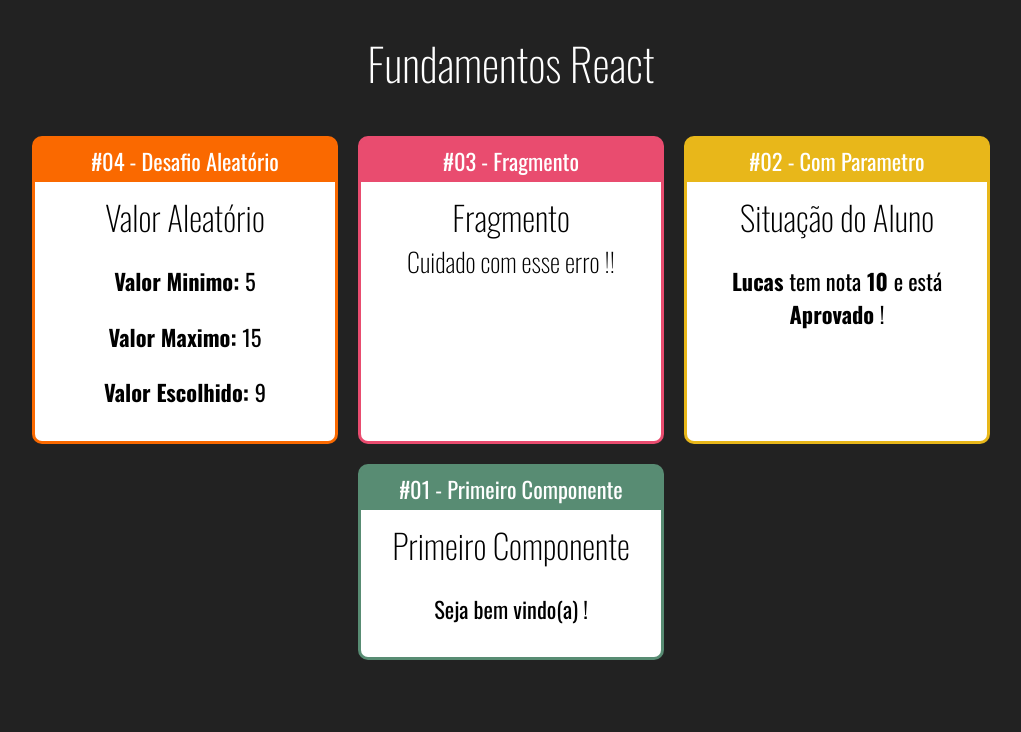
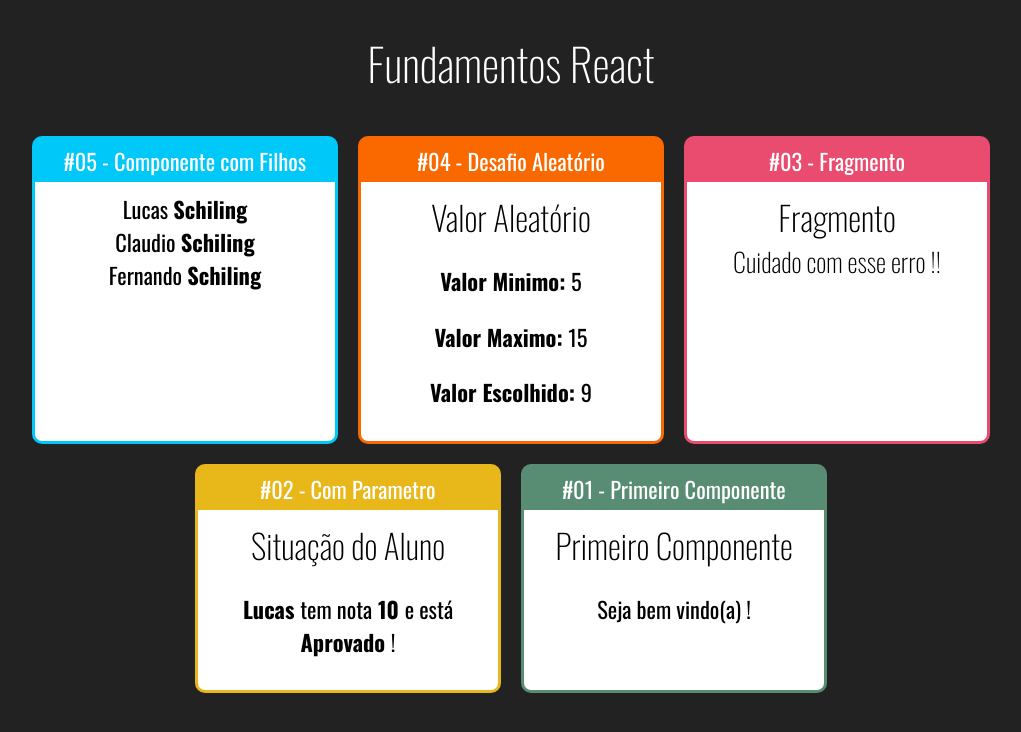
Before and after one commit to LucasAparecidoFlorentino/React, a React (Create React App) app: page / in a window 1280 px wide. Shown: the top 732 px of the page, without its empty margins (129-1150 px from the left). Built offline with nearby package versions, Linux system fonts and the light colour scheme.

Commit message:
Componente com filho

```diff
--- a/src/App.jsx
+++ b/src/App.jsx
@@ -6,8 +6,10 @@
 import Fragmento from './components/basicos/Fragmento'
 import Aleatorio from './components/basicos/Aleatorio'
 import Card from './components/layout/Card'
+import Familia from './components/basicos/Familia'
+import FamiliaMembro from './components/basicos/FamiliaMembro'
 
-// Com a utilização do defaul, consigo retornar uma função anonima, caso contrário, erro.
+// Com a utilização do default, consigo retornar uma função anonima, caso contrário, erro.
 // =>: para uma arrow function
 // se utilizar apenas um parametro, não precisa de parenteses.
 export default _ =>
@@ -15,6 +17,14 @@
         <h1>Fundamentos React</h1>
 
         <div className="Cards">
+            <Card titulo="#05 - Componente com Filhos" color='#00C8F8'>
+                <Familia sobrenome='Schiling' >
+                    <FamiliaMembro nome='Lucas'/>
+                    <FamiliaMembro nome='Claudio'/>
+                    <FamiliaMembro nome='Fernando'/>
+                </Familia>
+            </Card>
+
             <Card titulo="#04 - Desafio Aleatório" color='#FA6900'>
                 <Aleatorio min={5} max={15} />
             </Card>
--- /dev/null
+++ b/src/components/basicos/Familia.jsx
@@ -0,0 +1,16 @@
+import React, { cloneElement } from 'react'
+
+// Map serve para mapear um Array em outro Array
+
+export default props => {
+
+    return(
+        <div>
+            {
+                props.children.map((child, i) => {
+                    return cloneElement(child, {...props, key: i})
+                })
+            }
+        </div>
+    )
+}
--- /dev/null
+++ b/src/components/basicos/FamiliaMembro.jsx
@@ -0,0 +1,6 @@
+import React from 'react'
+
+export default props => {
+
+    return <div>{props.nome} <strong>{props.sobrenome}</strong></div>
+}
```
